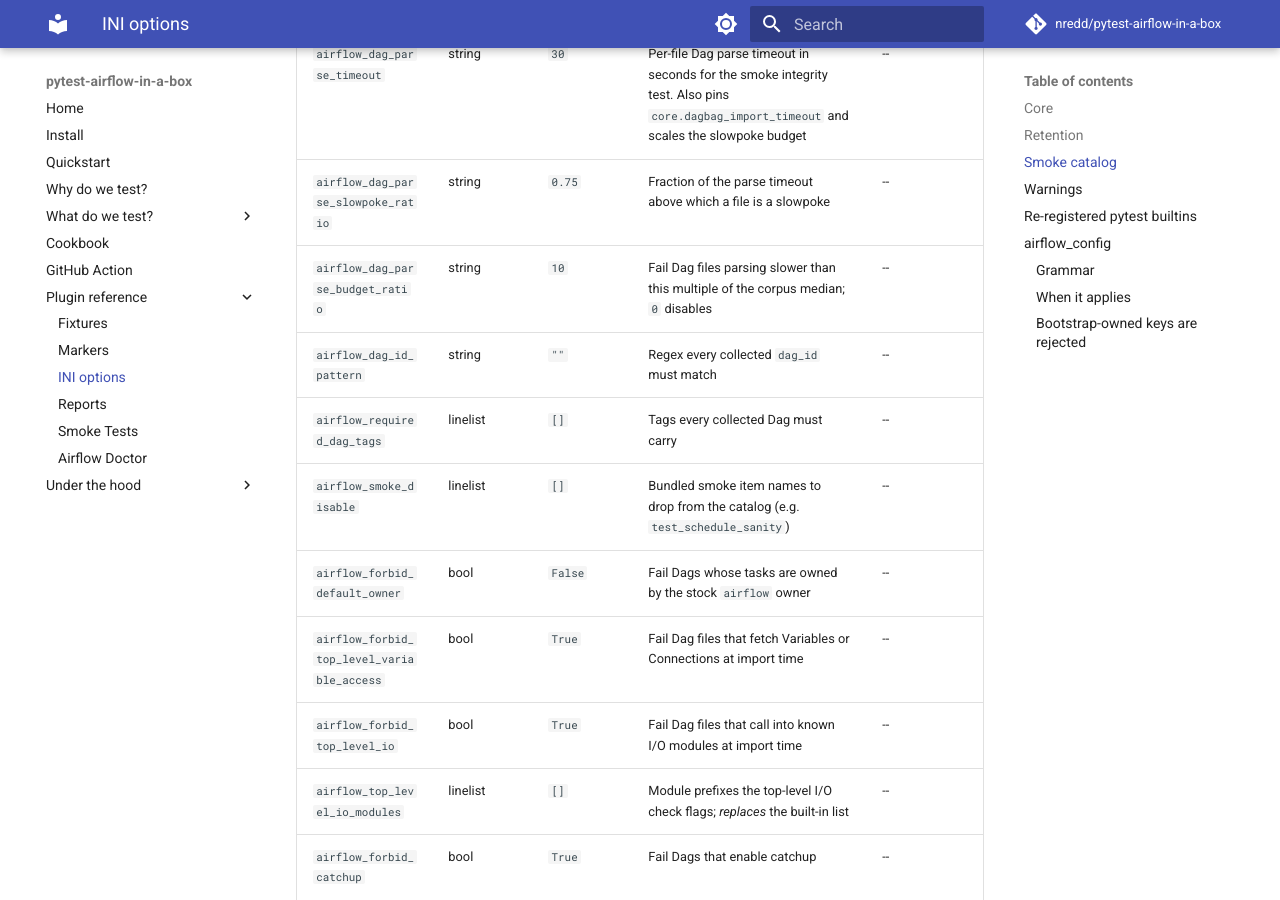
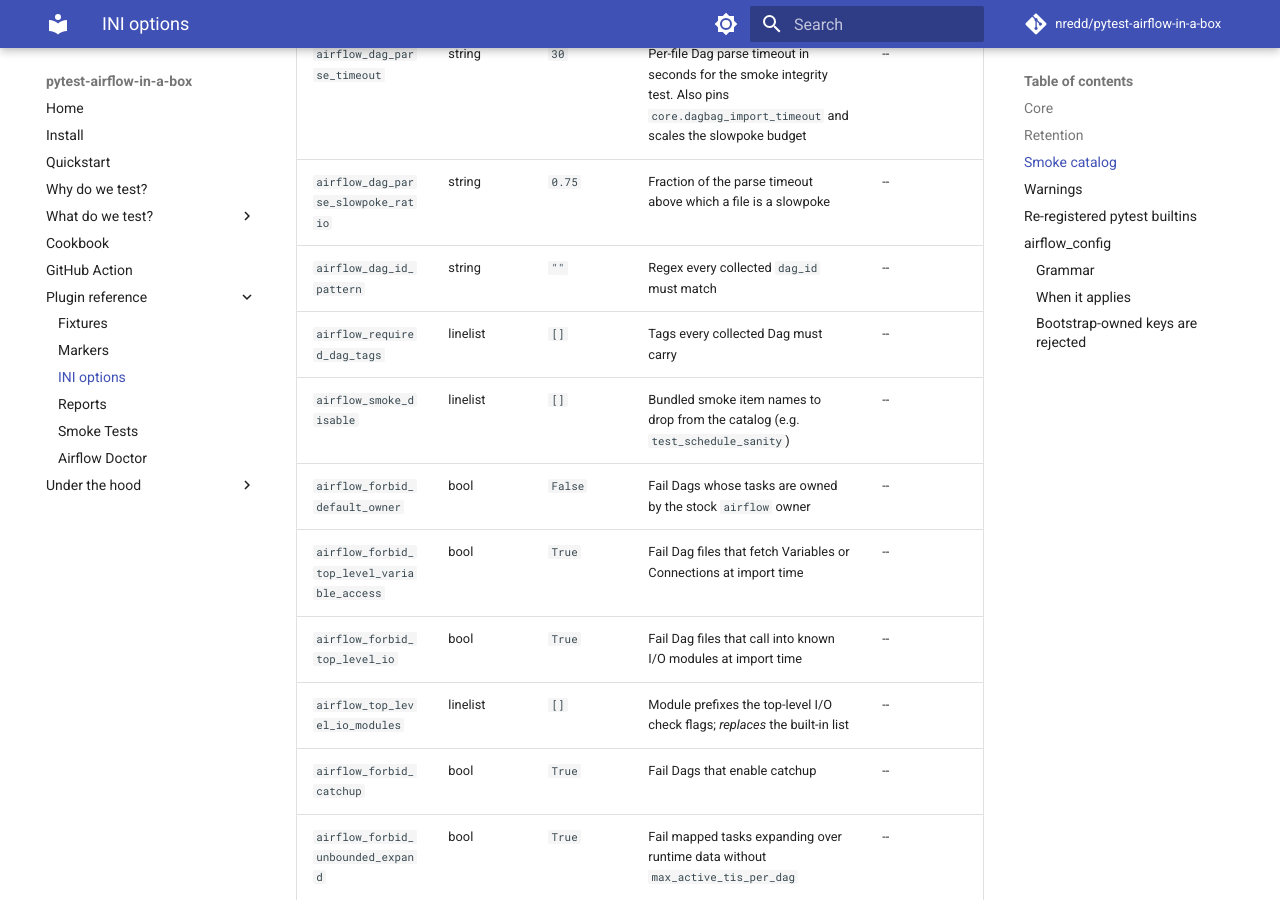
Before and after one commit to nredd/pytest-airflow-in-a-box, an MkDocs documentation site: the page built from docs/reference/ini-options.md, in a window 1280 px wide and 900 px high, scrolled down 2836 px. Built offline with MkDocs 1.6.1 and Material for MkDocs 9.7.7, drawn with Linux system fonts in a browser that asks for light colours; comment, search, counter and statistics services are not loaded.

Commit message:
Drop the removed parse-budget ini option from the reference
Follow-up to the rebase onto #330: `airflow_dag_parse_budget_ratio` no longer exists.

🤖 Generated with [Claude Code](https://claude.com/claude-code)

Co-Authored-By: Claude Fable 5 <noreply@anthropic.com>

```diff
--- a/docs/reference/ini-options.md
+++ b/docs/reference/ini-options.md
@@ -50,7 +50,6 @@ All read only when the catalog is enabled (`airflow_smoke` / `--airflow-smoke`);
 | `airflow_smoke` | bool | `False` | Enable the bundled opt-in `smoke` test catalog | `--airflow-smoke` |
 | `airflow_dag_parse_timeout` | string | `30` | Per-file Dag parse timeout in seconds for the smoke integrity test. Also pins `core.dagbag_import_timeout` and scales the slowpoke budget | -- |
 | `airflow_dag_parse_slowpoke_ratio` | string | `0.75` | Fraction of the parse timeout above which a file is a slowpoke | -- |
-| `airflow_dag_parse_budget_ratio` | string | `10` | Fail Dag files parsing slower than this multiple of the corpus median; `0` disables | -- |
 | `airflow_dag_id_pattern` | string | `""` | Regex every collected `dag_id` must match | -- |
 | `airflow_required_dag_tags` | linelist | `[]` | Tags every collected Dag must carry | -- |
 | `airflow_smoke_disable` | linelist | `[]` | Bundled smoke item names to drop from the catalog (e.g. `test_schedule_sanity`) | -- |
```
